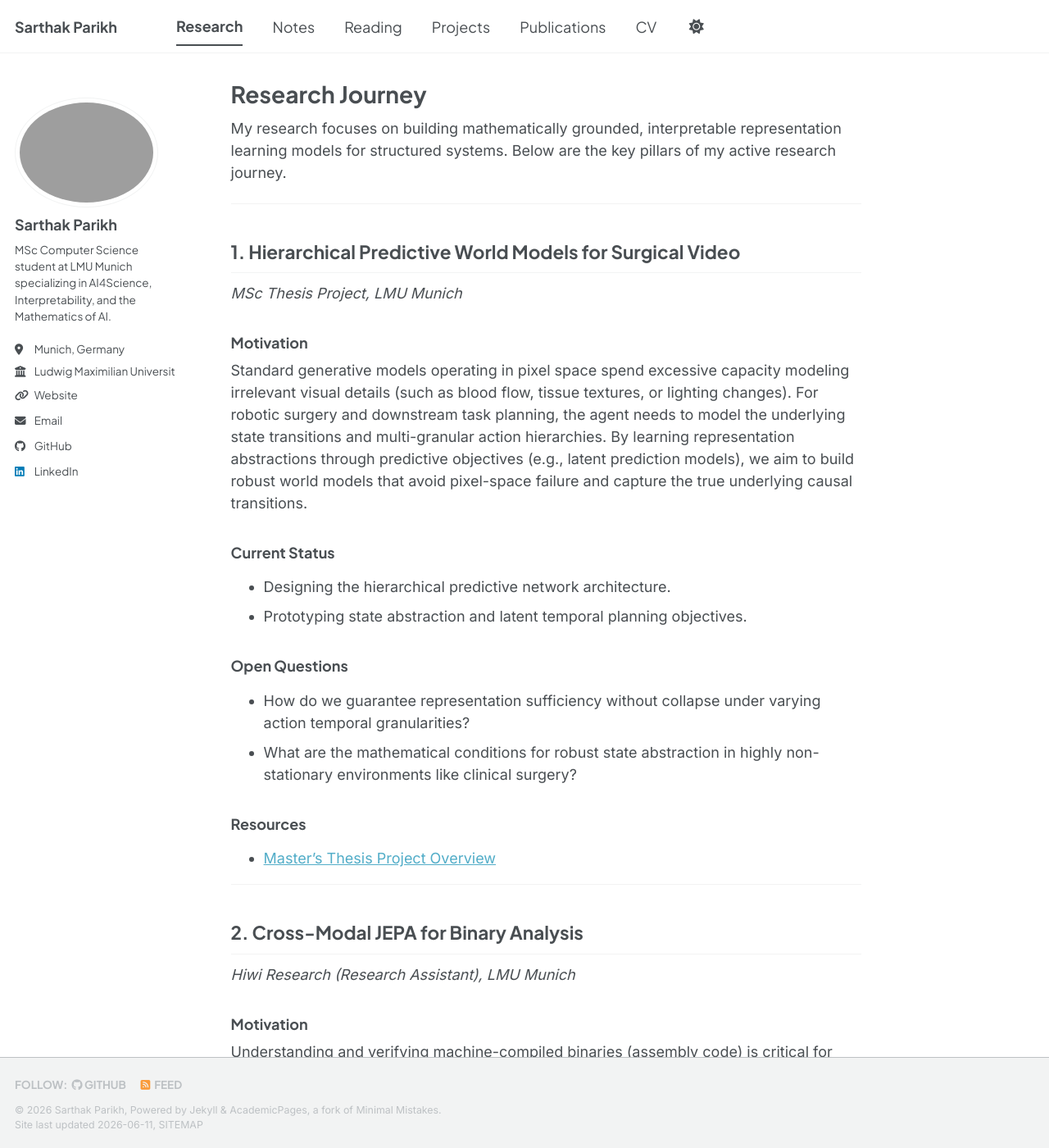
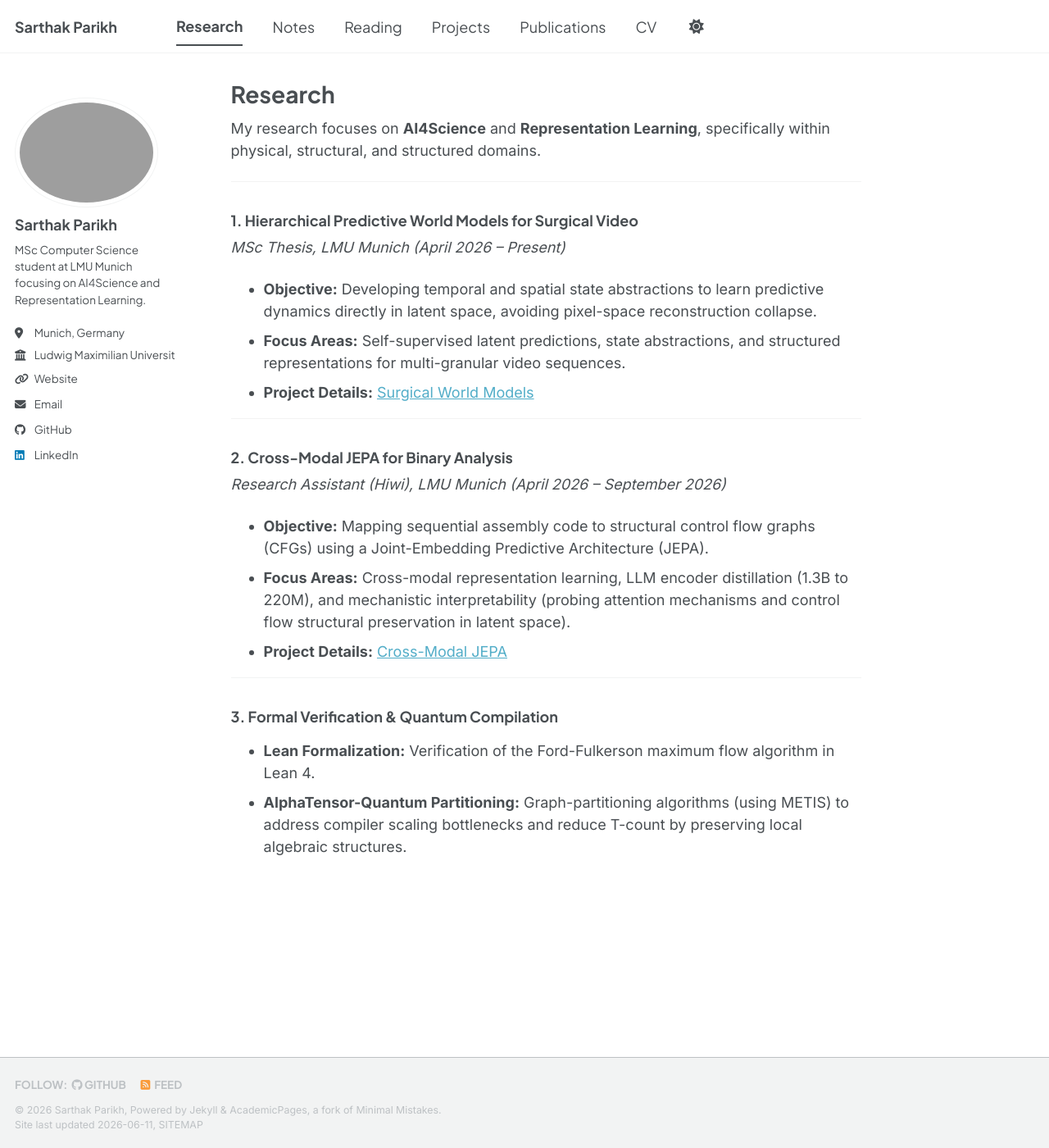
Before and after one commit to sparikh-research/sparikh-research.github.io, a Jekyll site: the page built from _pages/research.md, in a window 1280 px wide and 1400 px high. Shown: the whole window at 82% size. Built offline with Jekyll 4.4.1, drawn with Linux system fonts in a browser that asks for light colours; a script bundle is joined from its source files by our own code; library files that are not in the unit come from our copies; some of the changed text lies outside the part shown.

Commit message:
photo issue resolved, simpler descriptions

```diff
--- a/_config.yml
+++ b/_config.yml
@@ -23,10 +23,10 @@ repository               : "sparikh-research/sparikh-research.github.io"
 #               Additional customization can be done by editing /_includes/author-profile.html
 author:
   # Biographic information
-  avatar           : "profile.png"
+  avatar           : "Photo.png"
   name             : "Sarthak Parikh"
   pronouns         : # example: "she/her"
-  bio              : "MSc Computer Science student at LMU Munich specializing in AI4Science, Interpretability, and the Mathematics of AI."
+  bio              : "MSc Computer Science student at LMU Munich focusing on AI4Science and Representation Learning."
   location         : "Munich, Germany"
   employer         : "Ludwig Maximilian University of Munich"
   uri              : "https://research-study-red.vercel.app"
--- a/_pages/research.md
+++ b/_pages/research.md
@@ -1,62 +1,30 @@
 ---
 layout: single
-title: "Research Journey"
+title: "Research"
 permalink: /research/
 author_profile: true
 ---
 
-My research focuses on building mathematically grounded, interpretable representation learning models for structured systems. Below are the key pillars of my active research journey.
+My research focuses on **AI4Science** and **Representation Learning**, specifically within physical, structural, and structured domains.
 
 ---
 
-## 1. Hierarchical Predictive World Models for Surgical Video
-*MSc Thesis Project, LMU Munich*
-
-### Motivation
-Standard generative models operating in pixel space spend excessive capacity modeling irrelevant visual details (such as blood flow, tissue textures, or lighting changes). For robotic surgery and downstream task planning, the agent needs to model the underlying state transitions and multi-granular action hierarchies. By learning representation abstractions through predictive objectives (e.g., latent prediction models), we aim to build robust world models that avoid pixel-space failure and capture the true underlying causal transitions.
-
-### Current Status
-- Designing the hierarchical predictive network architecture.
-- Prototyping state abstraction and latent temporal planning objectives.
-
-### Open Questions
-- How do we guarantee representation sufficiency without collapse under varying action temporal granularities?
-- What are the mathematical conditions for robust state abstraction in highly non-stationary environments like clinical surgery?
-
-### Resources
-- [Master's Thesis Project Overview](/projects/surgical-world-models)
+### 1. Hierarchical Predictive World Models for Surgical Video
+*MSc Thesis, LMU Munich (April 2026 – Present)*
+* **Objective:** Developing temporal and spatial state abstractions to learn predictive dynamics directly in latent space, avoiding pixel-space reconstruction collapse.
+* **Focus Areas:** Self-supervised latent predictions, state abstractions, and structured representations for multi-granular video sequences.
+* **Project Details:** [Surgical World Models](/projects/surgical-world-models)
 
 ---
 
-## 2. Cross-Modal JEPA for Binary Analysis
-*Hiwi Research (Research Assistant), LMU Munich*
-
-### Motivation
-Understanding and verifying machine-compiled binaries (assembly code) is critical for system security and safety. However, assembly representations and compiler optimizations introduce non-trivial structural variations. We aim to learn cross-modal representations mapping assembly instructions to high-level semantic graphs using a Joint-Embedding Predictive Architecture (JEPA), ensuring structural properties of control flow graphs are preserved.
-
-### Current Status
-- Developed a cross-modal JEPA mapper to align control flow graph structure with sequence-level representations.
-- Successfully distilled a 1.3B parameter LLM into a 6× smaller encoder while maintaining state-of-the-art representation quality.
-
-### Open Questions
-- How can we formally verify that structural algebraic properties (gadgets) are preserved during latent cross-modal projection?
-- Can we steer binary representations to highlight specific vulnerabilities using activation space modifications?
-
-### Resources
-- [Cross-Modal JEPA Project Page](/projects/cross-modal-jepa)
+### 2. Cross-Modal JEPA for Binary Analysis
+*Research Assistant (Hiwi), LMU Munich (April 2026 – September 2026)*
+* **Objective:** Mapping sequential assembly code to structural control flow graphs (CFGs) using a Joint-Embedding Predictive Architecture (JEPA).
+* **Focus Areas:** Cross-modal representation learning, LLM encoder distillation (1.3B to 220M), and mechanistic interpretability (probing attention mechanisms and control flow structural preservation in latent space).
+* **Project Details:** [Cross-Modal JEPA](/projects/cross-modal-jepa)
 
 ---
 
-## 3. Formal Verification & AI for Science
-*Theoretical & Experimental Projects*
-
-### Motivation
-As machine learning models scale and solve increasingly complex mathematical and scientific tasks, empirical validation is no longer sufficient. My goal is to use formal verification methods (such as interactive theorem proving in Lean) and algebraic structure preservation to guarantee correctness in both compiler optimizations and downstream mathematical assertions.
-
-### Current Status
-- **Interactive Theorem Proving:** Formally verified the Ford-Fulkerson maximum flow algorithm in Lean 4.
-- **Quantum Compiler Optimization:** Designed a graph-partitioning compiler phase for the AlphaTensor-Quantum framework using METIS, demonstrating a 35.3% reduction in quantum T-count by preserving local gadget structures.
-
-### Open Questions
-- How can we build neuro-symbolic models that bridge formal interactive theorem proving with deep learning search spaces?
-- How do we define curvature-based metrics that evaluate structural generalization versus memory lookup in protein language models?
+### 3. Formal Verification & Quantum Compilation
+* **Lean Formalization:** Verification of the Ford-Fulkerson maximum flow algorithm in Lean 4.
+* **AlphaTensor-Quantum Partitioning:** Graph-partitioning algorithms (using METIS) to address compiler scaling bottlenecks and reduce T-count by preserving local algebraic structures.
```
Also changed, not shown: _pages/about.md (+12 -19 lines), _portfolio/cross-modal-jepa.md (+6 -16 lines), _portfolio/surgical-world-models.md (+5 -13 lines), 1 other file.
